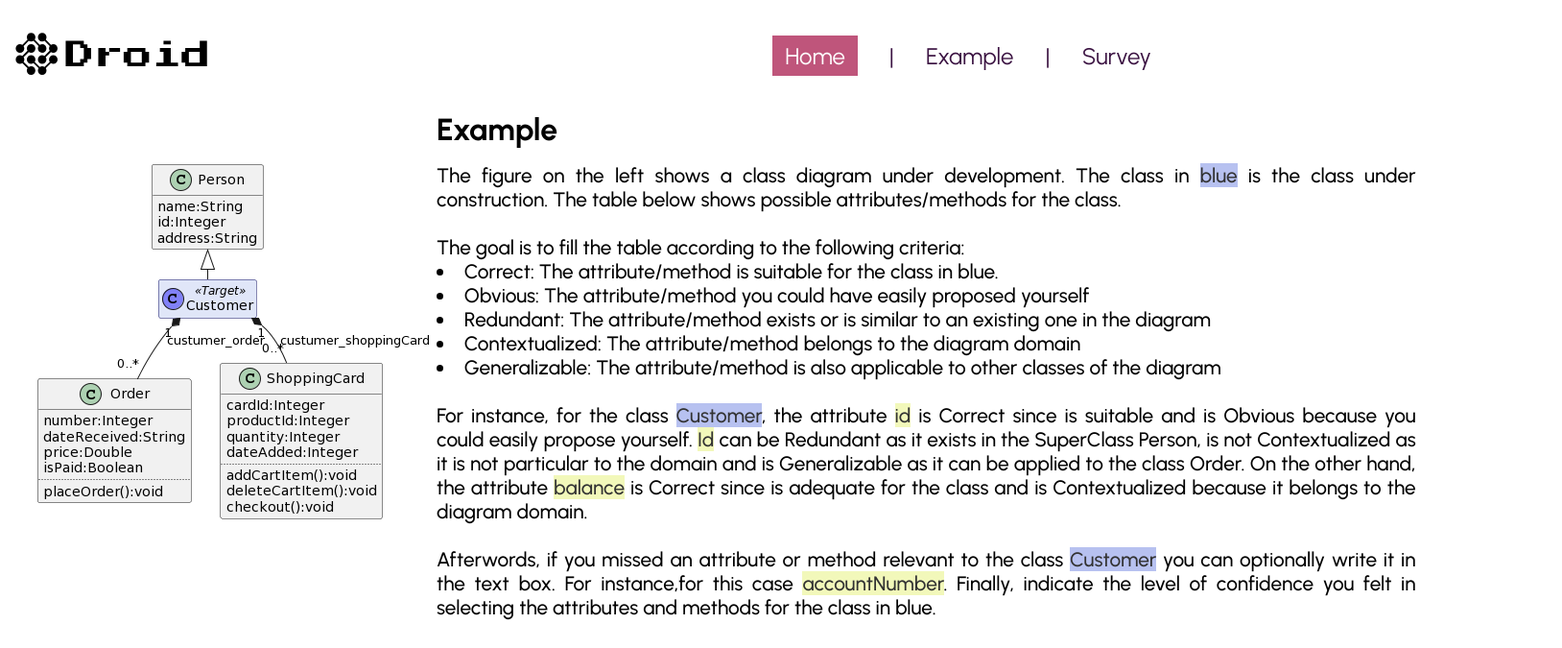
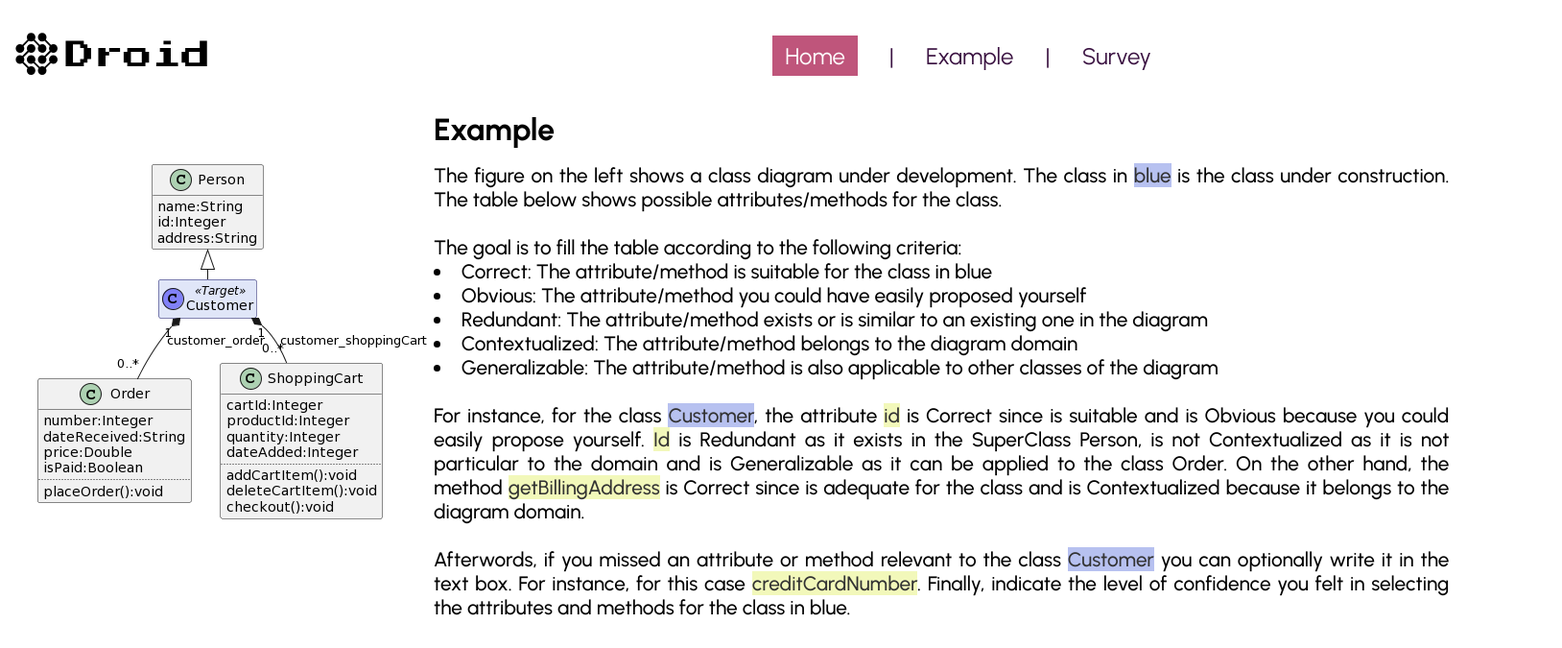
Before and after one commit to lissetteag/Droid-UserStudy, a React (Create React App) app in the folder frontend/: page /example in a window 1280 px wide. Shown: the top 675 px of the page at 96% size, 1628 px wide, since content can reach past the window. Built offline with nearby package versions, Linux system fonts and the light colour scheme.

Commit message:
update example

```diff
--- a/frontend/src/components/Table.js
+++ b/frontend/src/components/Table.js
@@ -68,8 +68,6 @@ export default function Table({ COLUMNS, useCaseData, param }) {
     const recommendationRef = useRef();
     const confidenceRef = useRef();
 
-
-
     // We need to keep the table from resetting the pageIndex when we
     // Update data. So we can keep track of that flag with a ref.
 
@@ -108,7 +106,7 @@ export default function Table({ COLUMNS, useCaseData, param }) {
         console.log(data);
         //To publish response locally on or the server
          axios.post('http://157.230.127.240:8080/receive', {
-        //axios.post('http://localhost:8080/receive', {
+       // axios.post('http://localhost:8080/receive', {
             data, param
         })
 
--- a/frontend/src/pages/Example.js
+++ b/frontend/src/pages/Example.js
@@ -31,15 +31,15 @@ function Example() {
             The figure on the left shows a class diagram under development. The class in <span className="markTarget">blue</span>  is the class under construction. The table below shows possible attributes/methods for the class.
             <br /><br />
             The goal is to fill the table according to the following criteria:
-            <li>Correct: The attribute/method is suitable for the class in blue.</li>
+            <li>Correct: The attribute/method is suitable for the class in blue</li>
             <li>Obvious: The attribute/method you could have easily proposed yourself</li>
             <li>Redundant: The attribute/method exists or is similar to an existing one in the diagram</li>
             <li>Contextualized: The attribute/method belongs to the diagram domain</li>
             <li>Generalizable: The attribute/method is also applicable to other classes of the diagram</li>
             <br />
-            For instance, for the class <span className="markTarget">Customer</span>, the attribute <span className="markItem">id</span> is Correct since is suitable and is Obvious because you could easily propose yourself. <span className="markItem">Id</span> can be Redundant as it exists in the SuperClass Person, is not Contextualized as it is not particular to the domain and is Generalizable as it can be applied to the class Order. On the other hand, the attribute <span className="markItem">balance</span> is Correct since is adequate for the class and is Contextualized because it belongs to the diagram domain.
+            For instance, for the class <span className="markTarget">Customer</span>, the attribute <span className="markItem">id</span> is Correct since is suitable and is Obvious because you could easily propose yourself. <span className="markItem">Id</span> is Redundant as it exists in the SuperClass Person, is not Contextualized as it is not particular to the domain and is Generalizable as it can be applied to the class Order. On the other hand, the method <span className="markItem">getBillingAddress</span> is Correct since is adequate for the class and is Contextualized because it belongs to the diagram domain.
             <br /><br />
-            Afterwords, if you missed an attribute or method relevant to the class <span className="markTarget">Customer</span> you can optionally write it in the text box. For instance,for this case <span className="markItem">accountNumber</span>. Finally, indicate the level of confidence you felt in selecting the attributes and methods for the class in blue.
+            Afterwords, if you missed an attribute or method relevant to the class <span className="markTarget">Customer</span> you can optionally write it in the text box. For instance, for this case <span className="markItem">creditCardNumber</span>. Finally, indicate the level of confidence you felt in selecting the attributes and methods for the class in blue.
           </p>
         </div>
         <div className="image2">
```
Also changed, not shown: frontend/public/img/caseSample.png, frontend/public/img/cd.png.
